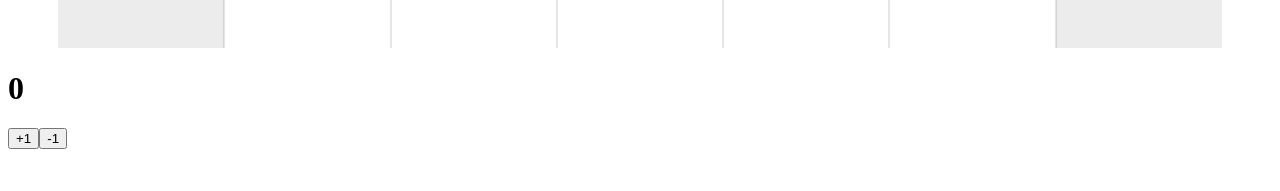
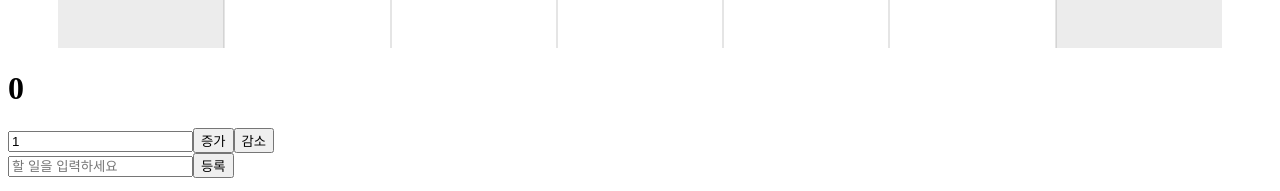
Before and after one commit to umcondo/MyCalendar, a React (Create React App) app: page / in a window 1280 px wide. Shown: the part 624-815 px from the top of the page. Built offline with nearby package versions, Linux system fonts and the light colour scheme; no server answers.

Commit message:
redux 기초

```diff
--- a/src/App.js
+++ b/src/App.js
@@ -1,15 +1,18 @@
-import MyCalender from './components/MyCalendar';
-import CounterContainer from './containers/CounterContainer';
+import MyCalender from "./components/MyCalendar";
+
+import CounterContainer2 from "./containers/CounterContainer2";
+import TodoContainer from "./containers/TodoContainer";
 
 // import MyCalender from './MyCalendar';
 
 function App() {
-	return (
-		<>
-			<MyCalender />
-			<CounterContainer />
-		</>
-	);
+  return (
+    <>
+      <MyCalender />
+      <CounterContainer2 />
+      <TodoContainer />
+    </>
+  );
 }
 
 export default App;
--- /dev/null
+++ b/src/components/Counter2.js
@@ -0,0 +1,24 @@
+import React from "react";
+
+export default function Counter2({
+  number,
+  diff,
+  onIncrease,
+  onDecrease,
+  onSetDiff,
+}) {
+  const onChange = (e) => {
+    onSetDiff(parseInt(e.target.value), 10);
+  };
+
+  return (
+    <div>
+      <h1>{number}</h1>
+      <div>
+        <input type="number" value={diff} min="1" onChange={onChange} />
+        <button onClick={onIncrease}>증가</button>
+        <button onClick={onDecrease}>감소</button>
+      </div>
+    </div>
+  );
+}
--- /dev/null
+++ b/src/components/Todos.js
@@ -0,0 +1,52 @@
+import React, { useCallback, useState } from "react";
+
+const TodoItem = React.memo(function ({ todo, onToggle }) {
+  return (
+    <li
+      style={{ textDecoration: todo.done ? "line-through" : "none" }}
+      onClick={() => onToggle(todo.id)}
+    >
+      {todo.text}
+    </li>
+  );
+});
+
+const TodoList = React.memo(function ({ todos, onToggle }) {
+  return (
+    <ul>
+      {todos.map((todo) => (
+        <TodoItem key={todo.id} todo={todo} onToggle={onToggle} />
+      ))}
+    </ul>
+  );
+});
+
+export default function Todos({ todos, onCreate, onToggle }) {
+  const [text, setText] = useState();
+  const onChange = useCallback((e) => {
+    setText(e.target.value);
+  }, []);
+
+  const onSubmit = useCallback(
+    (e) => {
+      e.preventDefault();
+      onCreate(text);
+      setText("");
+    },
+    [onCreate, text]
+  );
+
+  return (
+    <div>
+      <form onSubmit={onSubmit}>
+        <input
+          value={text}
+          placeholder="할 일을 입력하세요"
+          onChange={onChange}
+        />
+        <button type="submit">등록</button>
+      </form>
+      <TodoList todos={todos} onToggle={onToggle} />
+    </div>
+  );
+}
--- /dev/null
+++ b/src/containers/CounterContainer2.js
@@ -0,0 +1,33 @@
+import React from "react";
+import Counter2 from "../components/Counter2";
+import { useSelector, useDispatch, shallowEqual } from "react-redux";
+import { decrease, increase, setDiff } from "../modules/counter2";
+
+export default function CounterContainer2() {
+  // useSelector는 리덕스의 스토어 상태 조회하는 훅
+  const { number, diff } = useSelector(
+    (state) => ({
+      number: state.counter2.number,
+      diff: state.counter2.diff,
+    }),
+    shallowEqual
+  );
+
+  // useDispatch는 리덕스 스토어의 dispatch를 함수에서 사용 할 수 있도록 하는 훅
+  const dispatch = useDispatch();
+
+  // 각 액션을 디스패치
+  const onIncrease = () => dispatch(increase());
+  const onDecrease = () => dispatch(decrease());
+  const onSetDiff = (diff) => dispatch(setDiff(diff));
+
+  return (
+    <Counter2
+      number={number}
+      diff={diff}
+      onDecrease={onDecrease}
+      onIncrease={onIncrease}
+      onSetDiff={onSetDiff}
+    />
+  );
+}
--- /dev/null
+++ b/src/containers/TodoContainer.js
@@ -0,0 +1,14 @@
+import React, { useCallback } from "react";
+import { useSelector, useDispatch } from "react-redux";
+import Todos from "../components/Todos";
+import { addTodo, toggleTodos } from "../modules/todos";
+
+export default function TodoContainer() {
+  const todos = useSelector((state) => state.todos);
+  const dispatch = useDispatch();
+
+  const onCreate = (text) => dispatch(addTodo(text));
+  const onToggle = useCallback((id) => dispatch(toggleTodos(id)), [dispatch]);
+
+  return <Todos todos={todos} onCreate={onCreate} onToggle={onToggle} />;
+}
--- a/src/index.js
+++ b/src/index.js
@@ -1,21 +1,22 @@
-import React from 'react';
-import ReactDOM from 'react-dom/client';
-import { Provider } from 'react-redux';
-import { applyMiddleware, createStore } from 'redux';
-import { composeWithDevTools } from 'redux-devtools-extension';
-import logger from 'redux-logger';
+import React from "react";
+import ReactDOM from "react-dom/client";
+import { Provider } from "react-redux";
+import { applyMiddleware, createStore } from "redux";
+import { composeWithDevTools } from "redux-devtools-extension";
+import logger from "redux-logger";
 
-import App from './App';
-import rootReducer from './modules';
+import App from "./App";
+
+import rootReducer2 from "./modules/index2";
 
 const store = createStore(
-	rootReducer,
-	composeWithDevTools(applyMiddleware(logger))
+  rootReducer2,
+  composeWithDevTools(applyMiddleware(logger))
 );
 
-const root = ReactDOM.createRoot(document.getElementById('root'));
+const root = ReactDOM.createRoot(document.getElementById("root"));
 root.render(
-	<Provider store={store}>
-		<App />
-	</Provider>
+  <Provider store={store}>
+    <App />
+  </Provider>
 );
--- /dev/null
+++ b/src/modules/counter2.js
@@ -0,0 +1,39 @@
+// 액션
+const SET_DIFF = "counter/SET_DIFF";
+const INCREASE = "counter/INCREASE";
+const DECREASE = "counter/DECREASE";
+
+// 액션생성함수
+export const setDiff = (diff) => ({ type: SET_DIFF, diff });
+export const increase = () => ({ type: INCREASE });
+export const decrease = () => ({ type: DECREASE });
+
+// 초기상태
+const initialState = {
+  number: 0,
+  diff: 1,
+};
+
+// 리듀서
+
+export default function counter2(state = initialState, action) {
+  switch (action.type) {
+    case SET_DIFF:
+      return {
+        ...state,
+        diff: action.diff,
+      };
+    case INCREASE:
+      return {
+        ...state,
+        number: state.number + state.diff,
+      };
+    case DECREASE:
+      return {
+        ...state,
+        number: state.number - state.diff,
+      };
+    default:
+      return state;
+  }
+}
--- /dev/null
+++ b/src/modules/index2.js
@@ -0,0 +1,10 @@
+import { combineReducers } from "redux";
+import counter2 from "./counter2";
+import todos from "./todos";
+
+const rootReducer2 = combineReducers({
+  counter2,
+  todos,
+});
+
+export default rootReducer2;
--- /dev/null
+++ b/src/modules/todos.js
@@ -0,0 +1,35 @@
+// 액션
+const ADD_TODOS = "todos/ADD_TODOS";
+const TOGGLE_TODOS = "todos/TOGGLE_TODOS";
+
+// 액션 생성함수
+let nextId = 1;
+export const addTodo = (text) => ({
+  type: ADD_TODOS,
+  todo: {
+    id: nextId++,
+    text,
+  },
+});
+
+export const toggleTodos = (id) => ({
+  type: TOGGLE_TODOS,
+  id,
+});
+
+// 초기상태
+const initialState = [];
+
+// 리듀서
+export default function todos(state = initialState, action) {
+  switch (action.type) {
+    case ADD_TODOS:
+      return [...state, action.todo];
+    case TOGGLE_TODOS:
+      return state.map((elm) =>
+        elm.id === action.id ? { ...elm, done: !elm.done } : elm
+      );
+    default:
+      return state;
+  }
+}
```
Also changed, not shown: src/exercise.js (added, +76 -0 lines).
